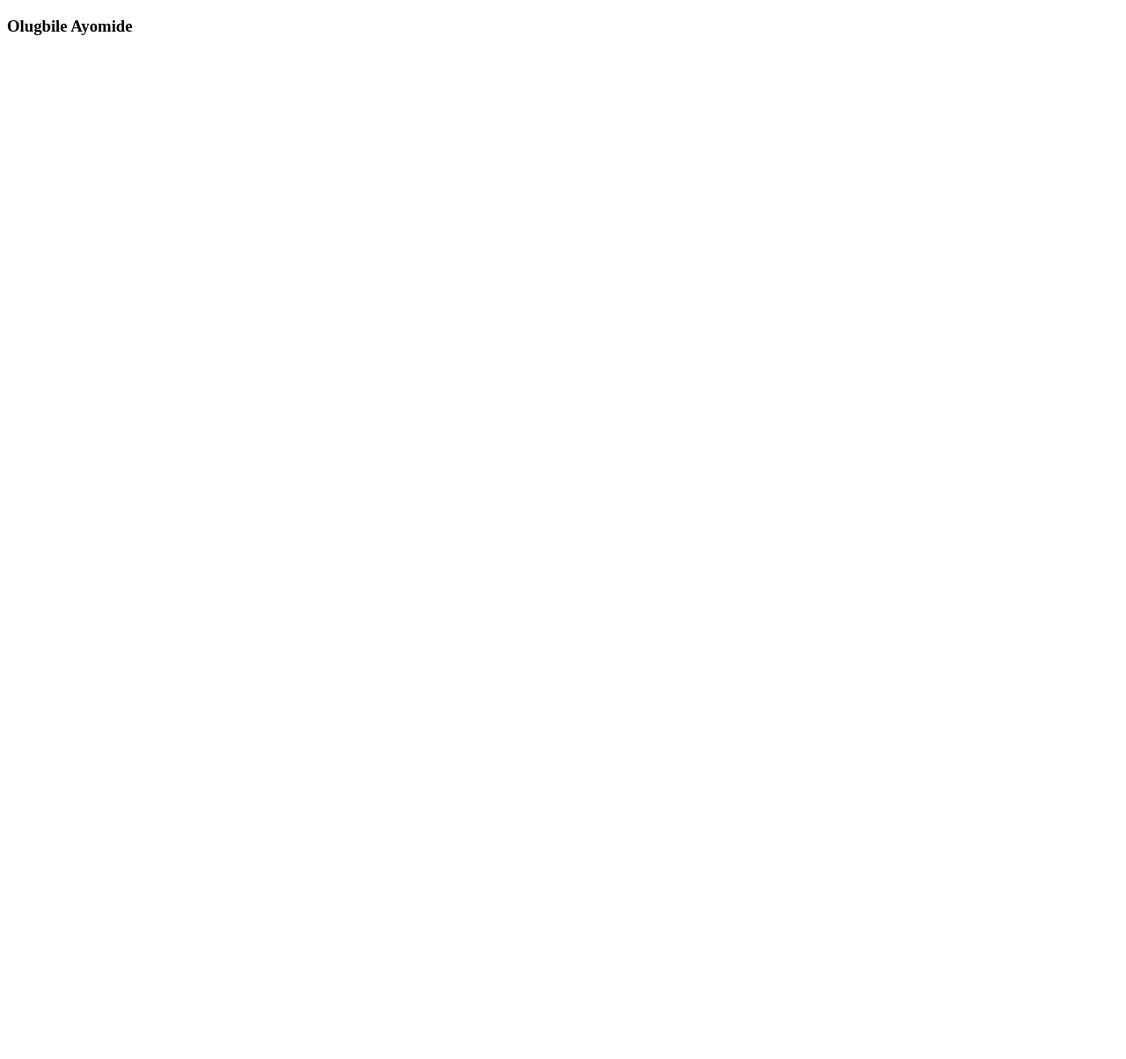
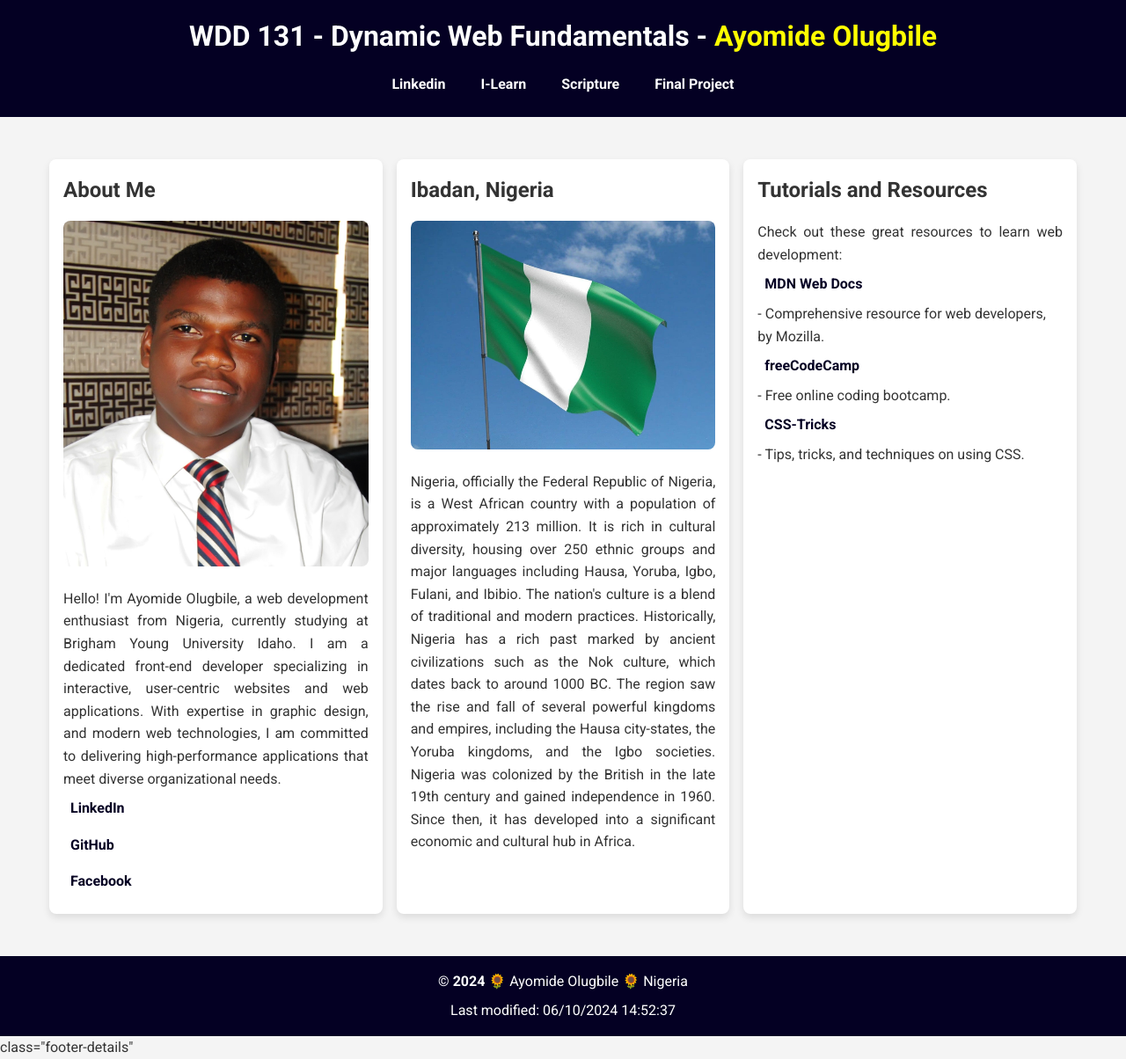
Before and after one commit to lasso29/wdd131, a plain HTML site: page index.html in a window 1280 px wide. Shown: the whole page at 88% size. Before the commit the page ends 800 px from the top, so only its background shows below. Drawn offline with Linux system fonts and the light colour scheme.

Commit message:
Week 01 Assignment

```diff
--- a/index.html
+++ b/index.html
@@ -3,9 +3,53 @@
 <head>
     <meta charset="UTF-8">
     <meta name="viewport" content="width=device-width, initial-scale=1.0">
-    <title>WDD 131</title>
+    <link rel="stylesheet" href="styles/base.css">
+    <title>WDD 131 - Dynamic Web Fundamentals - Ayomide Olugbile</title>
 </head>
 <body>
-    <h3>Olugbile Ayomide</h3>
+    <header>
+        <h1>WDD 131 - Dynamic Web Fundamentals - <span class="personal-name">Ayomide Olugbile</span></h1>
+        <nav>
+            <a href="https://www.linkedin.com/in/ayomidhe">Linkedin</a>
+            <a href="https://byui.instructure.com/">I-Learn</a>
+            <a href="https://www.churchofjesuschrist.org/study/scriptures/bofm/2-ne/25?lang=eng&id=p26#p26">Scripture</a>
+            <a href="#">Final Project</a>
+        </nav>
+
+    </header>
+    <main>
+        <section class="card">
+            <h2>About Me</h2>
+            <img src="images/my-picture.jpg" alt="passport-photo">
+            <p>Hello! I'm Ayomide Olugbile, a web development enthusiast from Nigeria, currently studying at Brigham Young University Idaho. I am a dedicated front-end developer specializing in interactive, user-centric websites and web applications. With expertise in graphic design, and modern web technologies, I am committed to delivering high-performance applications that meet diverse organizational needs.</p>
+            <ul>
+                <li><a href="https://www.linkedin.com/in/ayomidhe">LinkedIn</a>
+                    <a href="https://github.com/lasso29">GitHub</a>
+                    <a href="https://web.facebook.com/?_rdc=1&_rdr">Facebook</a>
+                </li>
+            </ul>
+
+        </section>
+        <section class="card">
+            <h2>Ibadan, Nigeria</h2>
+            <img src="images/nigeria-flag.jpg" alt="Official Flag of Nigeria">
+            <p>Nigeria, officially the Federal Republic of Nigeria, is a West African country with a population of approximately 213 million. It is rich in cultural diversity, housing over 250 ethnic groups and major languages including Hausa, Yoruba, Igbo, Fulani, and Ibibio. The nation's culture is a blend of traditional and modern practices. Historically, Nigeria has a rich past marked by ancient civilizations such as the Nok culture, which dates back to around 1000 BC. The region saw the rise and fall of several powerful kingdoms and empires, including the Hausa city-states, the Yoruba kingdoms, and the Igbo societies. Nigeria was colonized by the British in the late 19th century and gained independence in 1960. Since then, it has developed into a significant economic and cultural hub in Africa.</p>
+        </section>
+
+        <section class="card">
+            <h2>Tutorials and Resources</h2>
+            <p>Check out these great resources to learn web development:</p>
+            <ul>
+                <li><a href="https://developer.mozilla.org/en-US/">MDN Web Docs</a> - Comprehensive resource for web developers, by Mozilla.</li>
+                <li><a href="https://www.freecodecamp.org/">freeCodeCamp</a> - Free online coding bootcamp.</li>
+                <li><a href="https://css-tricks.com/">CSS-Tricks</a> - Tips, tricks, and techniques on using CSS.</li>
+            </ul>
+        </section>
+    </main>
+    <footer>
+        <p class="footer-details">&copy; <span id="currentyear"></span> &#127803; Ayomide Olugbile &#127803; Nigeria</p>
+        <p class="footer-details" id="lastModified"></p>
+    </footer>
+<script src="scripts/getdate.js" defer></script>
 </body>
-</html>
+</html> class="footer-details"
--- /dev/null
+++ b/scripts/getdate.js
@@ -0,0 +1,7 @@
+// Get the current year
+const currentYear = new Date().getFullYear();
+document.getElementById('currentyear').textContent = currentYear;
+
+// Get the last modified date
+const lastModified = document.lastModified;
+document.getElementById('lastModified').textContent = `Last modified: ${lastModified}`;
--- /dev/null
+++ b/styles/base.css
@@ -0,0 +1,132 @@
+/* Import Google Fonts */
+
+@import url('https://fonts.googleapis.com/css2?family=Roboto:wght@400;700&display=swap');
+
+/* Header styling*/
+
+* {
+    margin: 0;
+    padding: 0;
+    box-sizing: border-box;
+}
+
+/* Body and overall font setting */
+body {
+    font-family: 'Roboto', sans-serif;
+    line-height: 1.6;
+    color: #333;
+    background-color: #f4f4f4;
+    margin: 0;
+    padding: 0;
+}
+
+/* Header styling*/
+header {
+    background-color: #040023;
+    color: white;
+    padding: 1rem;
+    text-align: center;
+}
+
+.personal-name{
+    color: yellow;
+}
+
+p{
+    text-align: justify;
+}
+
+header h1 {
+    margin-bottom: 0.5rem;
+}
+
+/* Navigation styling using Flexbox*/
+nav {
+    display: flex;
+    justify-content: center;
+    gap: 1.5rem;
+}
+
+nav a {
+    color: white;
+    text-decoration: none;
+    font-weight: bold;
+    padding: 0.5rem;
+    transition: background-color 0.3s ease;
+}
+
+nav a:hover {
+    background-color: #1463F3;
+    border-radius: 5px;
+
+}
+
+/* Main content styling*/
+main {
+    max-width: 1200px;
+    margin: 2rem auto;
+    padding: 1rem;
+}
+
+/* Card styling using CSS Grid*/
+main {
+    display: grid;
+    grid-template-columns: repeat(auto-fit, minmax(300px, 1fr));
+    gap: 1rem;
+}
+
+.card {
+    background: white;
+    border-radius: 8px;
+    box-shadow: 0 4px 8px rgba(0, 0, 0, 0.1);
+    padding: 1rem;
+}
+
+.card h2 {
+    margin-bottom: 1rem;
+}
+
+.card img {
+    max-width: 100%;
+    border-radius: 8px;
+    margin-bottom: 1rem;
+}
+
+.card ul a {
+    color: #040023;
+    text-decoration: none;
+    display: flex;
+    padding: 0.5rem;
+    font-weight: bold;
+}
+.card ul li{
+    list-style: none;
+}
+
+.card ul a:hover {
+    color: white;
+    background-color: #1463F3;
+}
+
+/* Footer styling */
+footer {
+    background-color: #040023;
+    color: white;
+    text-align: center;
+    padding: 1rem 0;
+    margin-top: 2rem;
+}
+
+.footer-details{
+    text-align: center;
+}
+
+/* Span for current year */
+footer span {
+    font-weight: bold;
+}
+
+/* Last modified paragraph*/
+#lastModified {
+    margin-top: 0.5rem ;
+}
--- /dev/null
+++ b/week01/styles/layout.css
@@ -0,0 +1,56 @@
+body {
+    margin: 0;
+    font-family: Arial, sans-serif;
+}
+
+header, footer {
+    background-color: #333;
+    color: white;
+    text-align: center;
+    padding: 1em 0;
+}
+
+nav {
+    background-color: black;
+    color: white;
+}
+
+nav ul {
+    list-style-type: none;
+    margin: 0;
+    padding: 0;
+    display: flex;
+    justify-content: center;
+}
+
+nav ul li {
+    margin: 0 15px;
+}
+
+nav ul li a {
+    color: white;
+    text-decoration: none;
+}
+
+.content {
+    display: flex;
+    background-color: #d3d3d3;
+}
+
+main {
+    flex: 3;
+    padding: 20px;
+}
+
+aside {
+    flex: 1;
+    background-color: white;
+    padding: 20px;
+}
+
+footer {
+    background-color: #333;
+    color: white;
+    text-align: center;
+    padding: 1em 0;
+}
```
Also changed, not shown: week01/basic-layout.html (added, +33 -0 lines), images/my-picture.JPG (added), images/nigeria-flag.jpg (added).
